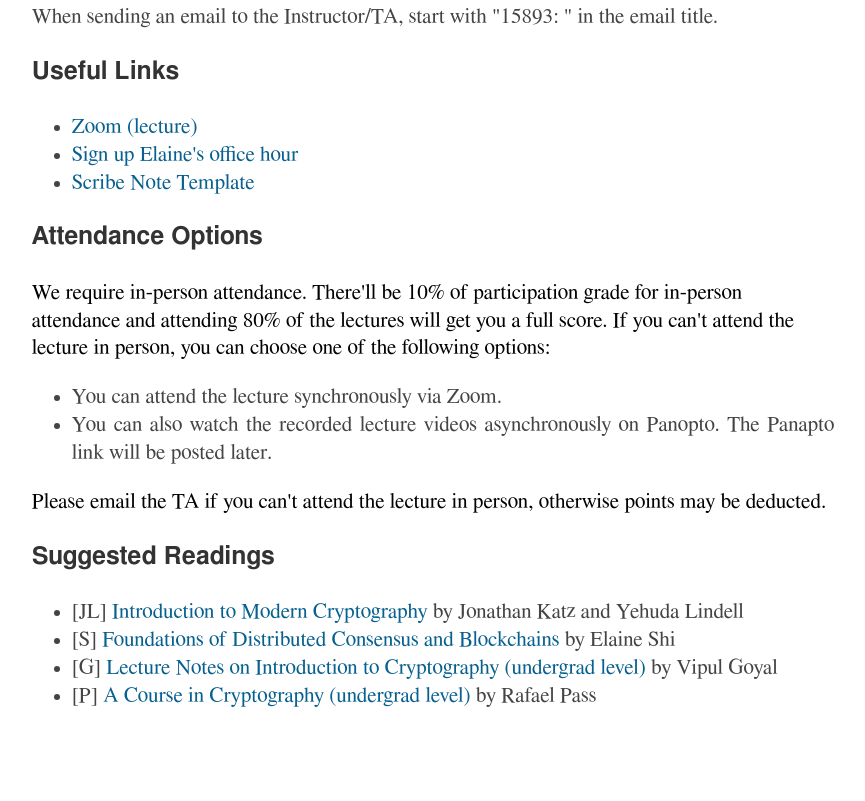
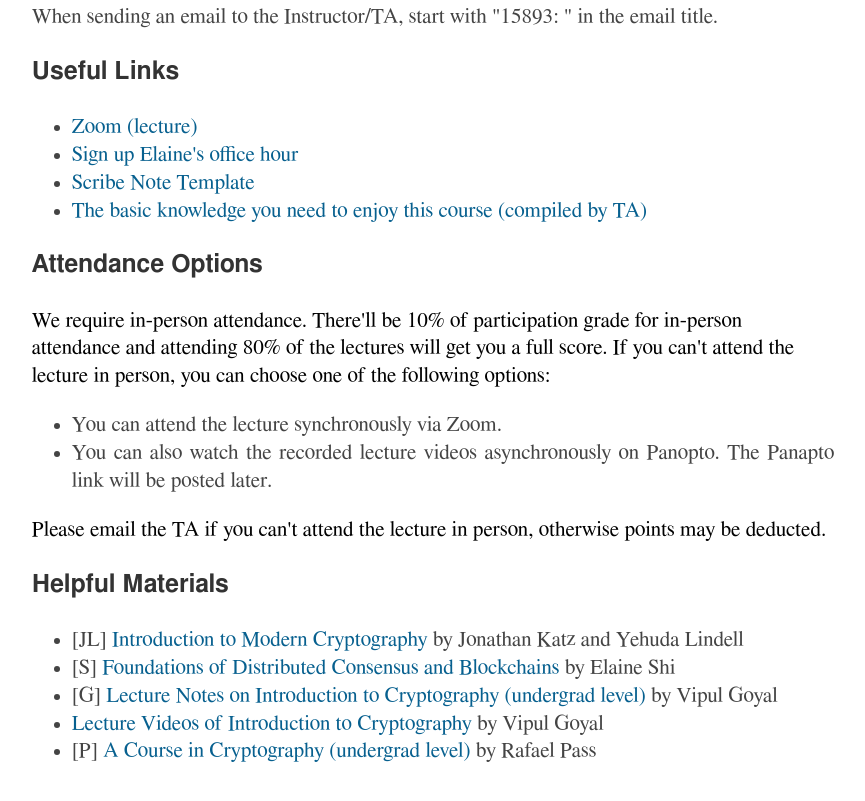
Before and after one commit to wuwuz/15893-Homepage, a plain HTML site: page index.html in a window 1280 px wide. Shown: the part 1563-2364 px from the top of the page, without its empty margins (207-1072 px from the left). Before the commit the page ends 2315 px from the top, so only its background shows below. Drawn offline with Linux system fonts and the light colour scheme; a web font is replaced by a local one.

Commit message:
materials

```diff
--- a/index.html
+++ b/index.html
@@ -107,6 +107,7 @@ We use Gradescope to distribute the homework. If you're not registered on Grades
 <li><a href = "https://cmu.zoom.us/j/92581586463?pwd=MjRXQUxtejZoY3hnL1BybnpBSmhaUT09"> Zoom (lecture) </a></li>
 <li><a href="https://diffpriv.youcanbook.me/">Sign up Elaine's office hour</a></li>
 <li><a href="https://drive.google.com/file/d/12AJVTEubVVTfGkutcFU60MyMNMRjUw4M/view?usp=sharing"> Scribe Note Template</a>
+<li><a href="https://docs.google.com/document/d/1ZbbPhBhqLO85QIn5YqrUpaNGoQPDTqzhPv8tx_gGANE/edit?usp=sharing"> The basic knowledge you need to enjoy this course (compiled by TA)</a>
 </ul>
 
 <h3 id="attendance-options">Attendance Options</h3>
@@ -121,12 +122,13 @@ The Panapto link will be posted later.
 </li></ul>
 Please email the TA if you can't attend the lecture in person, otherwise points may be deducted.
 
-<h3 id="suggested-readings">Suggested Readings</h3>
+<h3 id="Helpful Materials">Helpful Materials</h3>
 
 <ul>
 <li>[JL] <a href="http://www.cs.umd.edu/~jkatz/imc.html">Introduction to Modern Cryptography</a> by Jonathan Katz and Yehuda Lindell</li>
 <li>[S] <a href="https://www.distributedconsensus.net/">Foundations of Distributed Consensus and Blockchains</a> by Elaine Shi</li>
 <li>[G] <a href="https://www.cs.cmu.edu/~goyal/15356/lecture_notes.pdf"> Lecture Notes on Introduction to Cryptography (undergrad level)</a> by Vipul Goyal</li>
+<li> <a href="https://www.youtube.com/watch?v=ltFaHCg-Hqk&list=PLI3cKEs5b6gvelkJnHf16r3ADhYvcQjdr"> Lecture Videos of  Introduction to Cryptography </a> by Vipul Goyal</li>
 <li>[P] <a href="https://www.cs.cornell.edu/courses/cs4830/2010fa/lecnotes.pdf"> A Course in Cryptography (undergrad level)</a> by Rafael Pass</li>
 </ul>
 
```
